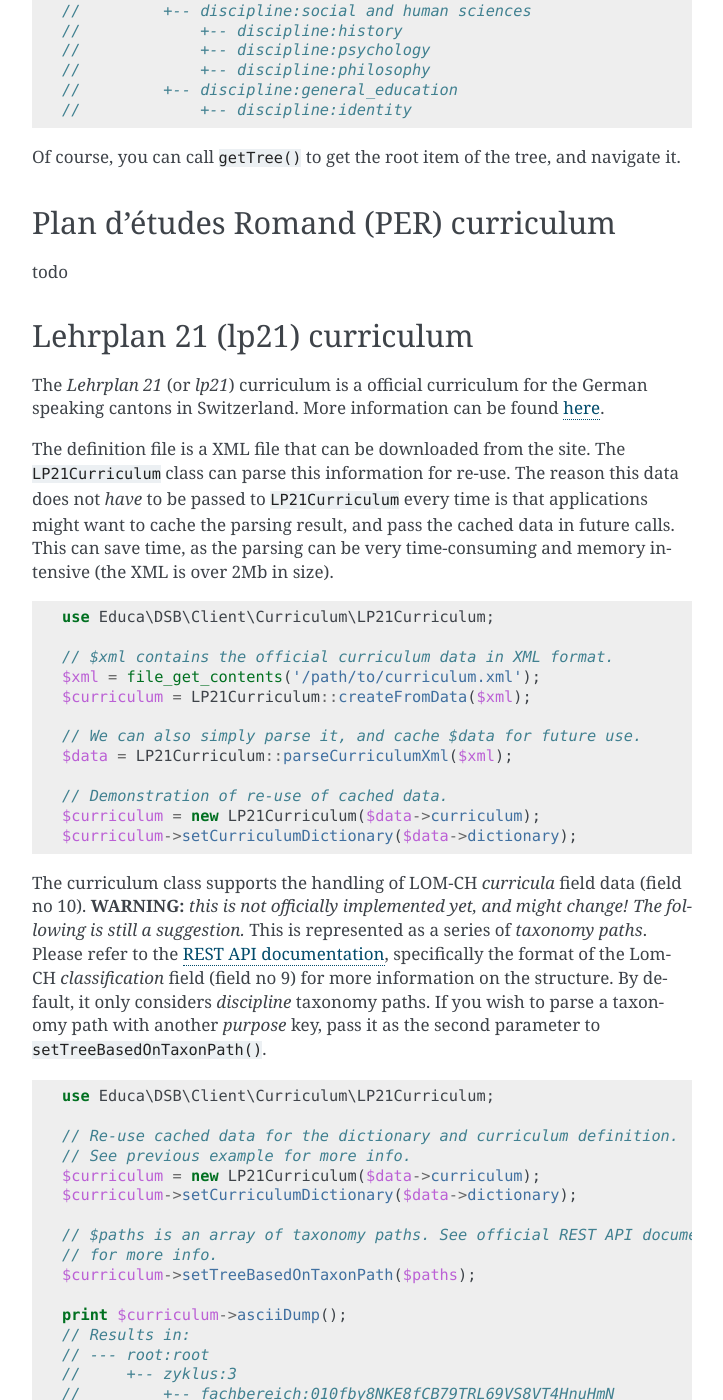
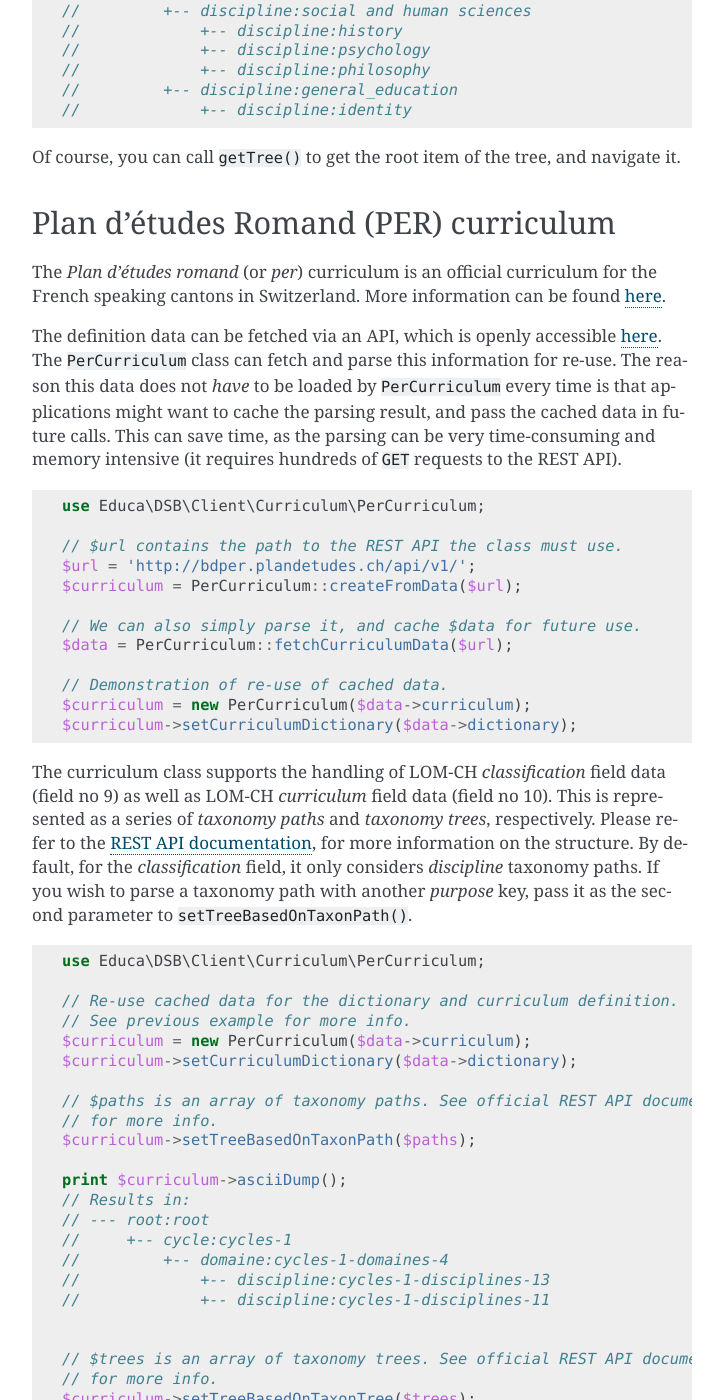
Before and after one commit to educach/dsb-client, a Sphinx documentation site: the page built from docs/curricula.rst, in a window 1280 px wide and 1400 px high, scrolled down 4912 px. Shown: the whole window, without its empty margins (388-1111 px from the left). Built offline with Sphinx 7.4.7, drawn with Linux system fonts in a browser that asks for light colours; some of the changed text lies outside the part shown.

Commit message:
Add PER documentation

```diff
--- a/docs/curricula.rst
+++ b/docs/curricula.rst
@@ -213,13 +213,79 @@ Of course, you can call ``getTree()`` to get the root item of the tree, and navi
 Plan d'études Romand (PER) curriculum
 =====================================
 
-todo
+The *Plan d'études romand* (or *per*) curriculum is an official curriculum for the French speaking cantons in Switzerland. More information can be found `here <https://www.plandetudes.ch/>`_.
 
+The definition data can be fetched via an API, which is openly accessible `here <http://bdper.plandetudes.ch/api/v1/>`_. The ``PerCurriculum`` class can fetch and parse this information for re-use. The reason this data does not *have* to be loaded by ``PerCurriculum`` every time is that applications might want to cache the parsing result, and pass the cached data in future calls. This can save time, as the parsing can be very time-consuming and memory intensive (it requires hundreds of ``GET`` requests to the REST API).
+
+.. code-block:: php
+
+    use Educa\DSB\Client\Curriculum\PerCurriculum;
+
+    // $url contains the path to the REST API the class must use.
+    $url = 'http://bdper.plandetudes.ch/api/v1/';
+    $curriculum = PerCurriculum::createFromData($url);
+
+    // We can also simply parse it, and cache $data for future use.
+    $data = PerCurriculum::fetchCurriculumData($url);
+
+    // Demonstration of re-use of cached data.
+    $curriculum = new PerCurriculum($data->curriculum);
+    $curriculum->setCurriculumDictionary($data->dictionary);
+
+The curriculum class supports the handling of LOM-CH *classification* field data (field no 9) as well as LOM-CH *curriculum* field data (field no 10). This is represented as a series of *taxonomy paths* and *taxonomy trees*, respectively. Please refer to the `REST API documentation <https://dsb-api.educa.ch/latest/doc/>`_, for more information on the structure. By default, for the *classification* field, it only considers *discipline* taxonomy paths. If you wish to parse a taxonomy path with another *purpose* key, pass it as the second parameter to ``setTreeBasedOnTaxonPath()``.
+
+.. code-block:: php
+
+    use Educa\DSB\Client\Curriculum\PerCurriculum;
+
+    // Re-use cached data for the dictionary and curriculum definition.
+    // See previous example for more info.
+    $curriculum = new PerCurriculum($data->curriculum);
+    $curriculum->setCurriculumDictionary($data->dictionary);
+
+    // $paths is an array of taxonomy paths. See official REST API documentation
+    // for more info.
+    $curriculum->setTreeBasedOnTaxonPath($paths);
+
+    print $curriculum->asciiDump();
+    // Results in:
+    // --- root:root
+    //     +-- cycle:cycles-1
+    //         +-- domaine:cycles-1-domaines-4
+    //             +-- discipline:cycles-1-disciplines-13
+    //             +-- discipline:cycles-1-disciplines-11
+
+
+    // $trees is an array of taxonomy trees. See official REST API documentation
+    // for more info.
+    $curriculum->setTreeBasedOnTaxonTree($trees);
+
+    print $curriculum->asciiDump();
+    // Results in:
+    // --- root:root
+    //     +-- cycle:cycles-1
+    //         +-- domaine:cycles-1-domaines-4
+    //             +-- discipline:cycles-1-disciplines-13
+    //                 +-- objectif:cycles-1-objectives-76
+    //         +-- domaine:cycles-1-domaines-4
+    //             +-- discipline:cycles-1-disciplines-11
+    //                 +-- objectif:cycles-1-objectives-77
+
+Of course, you can call ``getTree()`` to get the root item of the tree, and navigate it.
+
+A curriculum tree consists of ``TermInterface`` elements, just as for the other curricula implementations. However, ``PerCurriculum`` uses a custom term implementation, ``PerTerm``. This implements the same interfaces, so can be used in exactly the same ways as the standard terms. The difference is ``PerTerm`` exposes a few more methods:
+
+* ``findChildByIdentifier()``: Allows to search direct descendants for a specific term via its identifier (UUID)
+* ``findChildByIdentifierRecursive()``: Same as above, but recursively descends onto child terms as well
+* ``findChildByName()``: Allows to search direct descendants for a specific term via its name
+* ``findChildByNameRecursive()``: Same as above, but recursively descends onto child terms as well
+* ``getUrl()`` and ``setUrl()``: Get/set the URL property of an item (mostly applies to *Objectifs*)
+* ``getCode()`` and ``setCode()``: Get/set the code property of an item (mostly applies to *Objectifs*)
 
 Lehrplan 21 (lp21) curriculum
 =============================
 
-The *Lehrplan 21* (or *lp21*) curriculum is a official curriculum for the German speaking cantons in Switzerland. More information can be found `here <http://lehrplan.ch/>`_.
+The *Lehrplan 21* (or *lp21*) curriculum is an official curriculum for the German speaking cantons in Switzerland. More information can be found `here <http://lehrplan.ch/>`_.
 
 The definition file is a XML file that can be downloaded from the site. The ``LP21Curriculum`` class can parse this information for re-use. The reason this data does not *have* to be passed to ``LP21Curriculum`` every time is that applications might want to cache the parsing result, and pass the cached data in future calls. This can save time, as the parsing can be very time-consuming and memory intensive (the XML is over 2Mb in size).
 
```
